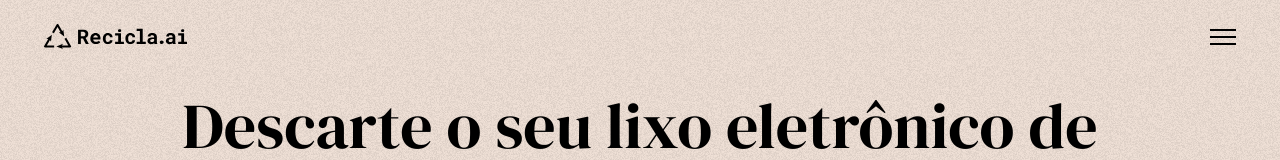
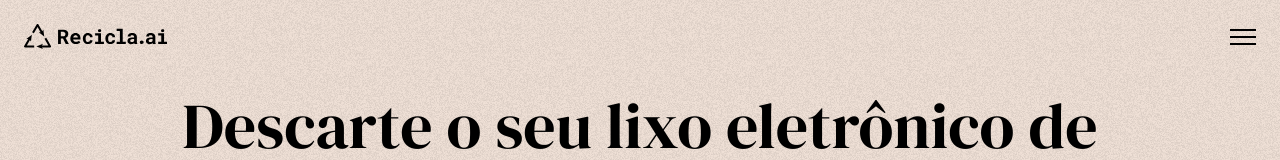
Before and after one commit to facens-fcc/recicla-ai-spring-boot, a React (Vite) app: page / in a window 1280 px wide. Shown: the top 160 px of the page. Built offline with nearby package versions, Linux system fonts and the light colour scheme.

Commit message:
Fix menu alignment

```diff
--- a/src/components/Header/Header.module.css
+++ b/src/components/Header/Header.module.css
@@ -1,12 +1,12 @@
 .header {
   grid-area: header;
+  padding: var(--spacing-md) var(--side-padding) 3vh;
 }
 
 .header__nav {
   display: flex;
   justify-content: space-between;
   align-items: center;
-  padding: var(--spacing-md) var(--side-padding) 3vh;
 }
 
 /*  */
@@ -54,6 +54,7 @@
 
 .menu__wrapper {
   display: none;
+  padding: 0 var(--side-padding);
 }
 
 .menu__list {
```
